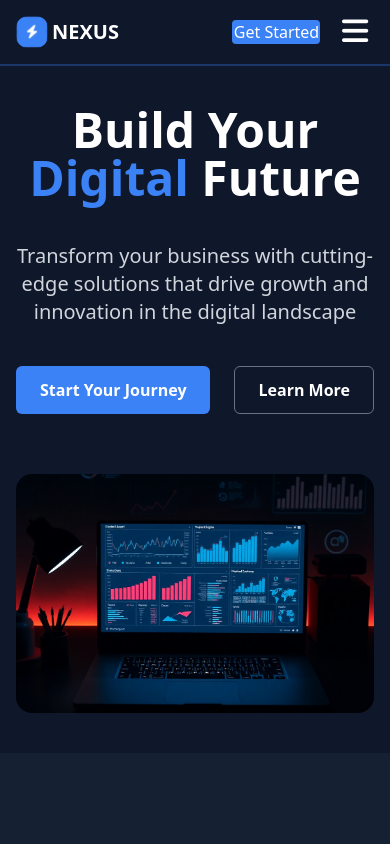
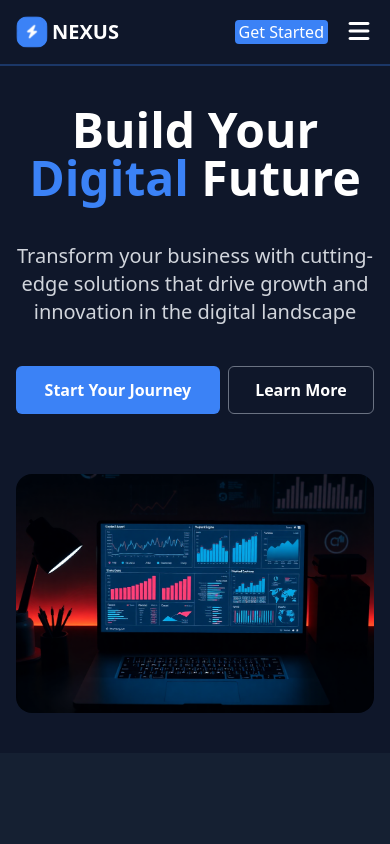
Before and after one commit to wanloq/nexus, a website: page index.html in a window 390 px wide. Shown: the top 844 px of the page. Drawn offline with Linux system fonts and the light colour scheme.

Commit message:
one last fix for buttons

```diff
--- a/index.html
+++ b/index.html
@@ -48,12 +48,12 @@
             </div>
             <div class="flex gap-4 items-center">
                 <div>
-                    <button id="get-started" class=" bg-lightblue text-white text-[1rem] rounded-sm min-w-22 md:text-xl lg:h-12 lg:w-50 md:rounded-lg md:h-8 md:w-30 hover:text-sky-500 hover:font-bold hover:bg-white  active:bg-purple active:text-white"><a href="#">Get Started</a></button>
+                    <button id="get-started" class=" bg-lightblue px-1 text-white text-[1rem] rounded-sm min-w-22 md:text-xl lg:h-12 lg:w-50 md:rounded-lg md:h-8 md:w-30 hover:text-sky-500 hover:font-bold hover:bg-white  active:bg-purple active:text-white"><a href="#">Get Started</a></button>
                 </div>
 
                 <!-- Hamburger menu shown only on mobile  -->
                 <div class="md:hidden">
-                    <i class="fas fa-bars text-white text-3xl"></i>
+                    <i class="fas fa-bars text-white text-2xl"></i>
                 </div>
 
             </div>
@@ -95,9 +95,9 @@
                     <div class="text-gray-300 font-normal text-xl md:text-left lg:text-[35px]">
                         <p>Transform your business with cutting-edge solutions that drive growth and innovation in the digital landscape</p>
                     </div>
-                    <div class="flex gap-6 h-12 lg:h-20 font-semibold lg:text-2xl">
-                        <button class="text-white rounded-md bg-lightblue lg:rounded-lg w-70 lg:hover:text-sky-500 lg:hover:font-bold lg:hover:bg-white  active:bg-purple active:text-white"><a href="#">Start Your Journey</a></button>
-                        <button class="text-white rounded-md lg:rounded-lg border border-gray-500 w-50 lg:hover:text-sky-500 lg:hover:font-bold lg:hover:bg-white  active:bg-purple active:text-white"><a href="#">Learn More</a></button>
+                    <div class="flex gap-2 md:gap-6 h-12 lg:h-20 font-semibold lg:text-2xl">
+                        <button class="text-white px-px rounded-md bg-lightblue lg:rounded-lg w-70 lg:hover:text-sky-500 lg:hover:font-bold lg:hover:bg-white  active:bg-purple active:text-white"><a href="#">Start Your Journey</a></button>
+                        <button class="text-white px-px rounded-md lg:rounded-lg border border-gray-500 w-50 lg:hover:text-sky-500 lg:hover:font-bold lg:hover:bg-white  active:bg-purple active:text-white"><a href="#">Learn More</a></button>
                     </div>
                 </div>
 
```
Also changed, not shown: css/output.css.
